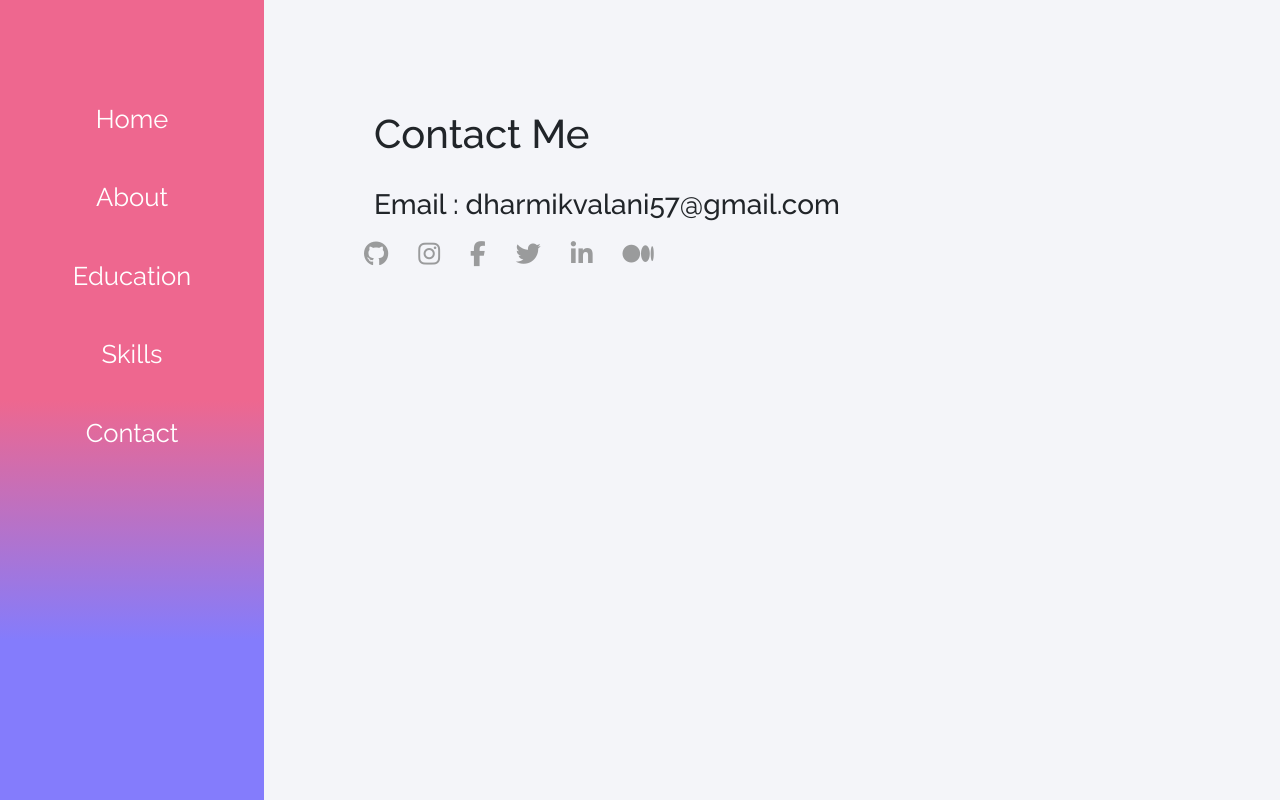
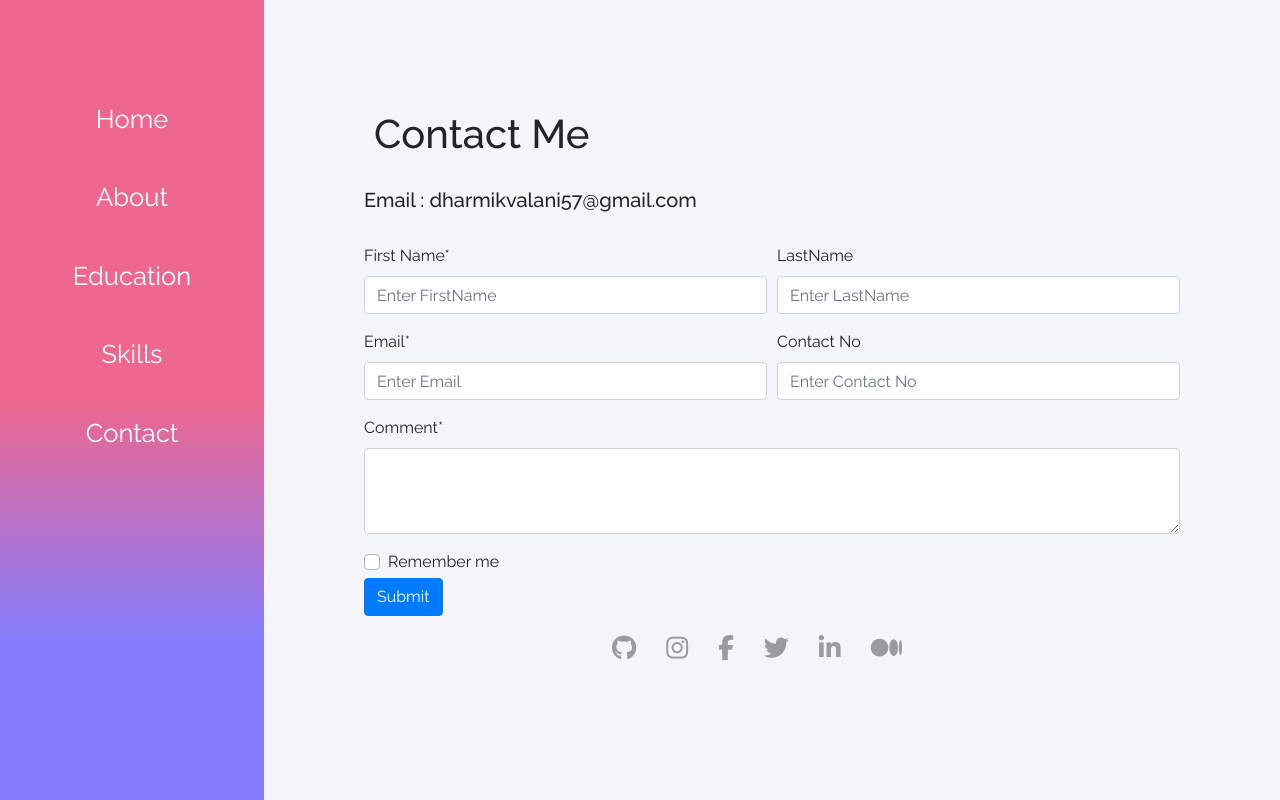
Before and after one commit to Dharmik57/portfolio-React, a React (Create React App) app: page /contact in a window 1280 px wide. Built offline with nearby package versions, Linux system fonts and the light colour scheme.

Commit message:
contactform

```diff
--- a/src/App.css
+++ b/src/App.css
@@ -88,6 +88,7 @@ h1,h2,h3,h4,p{
   margin-top: 20px;
   display: flex;
   bottom: 60px;
+  justify-content: center;
 }
 .social i
 {
--- a/src/contents/Contact.js
+++ b/src/contents/Contact.js
@@ -1,12 +1,78 @@
 import React, { Component } from 'react';
+import {Form,Col,Button} from 'react-bootstrap'
 import Social from '../components/Social';
+
+// const [validated, setValidated] = useState(false);
+
+
 class Contact extends Component {
+
+    constructor(props){
+        super(props);
+        this.state={
+            validated:false,
+
+        }
+        this.handleSubmit = this.handleSubmit.bind(this);
+    }
+     handleSubmit = (values) => {
+        // console.log('Current State is: ' + JSON.stringify(values));
+        const form = values.currentTarget;
+        if (form.checkValidity() === false) {
+            values.preventDefault();
+            values.stopPropagation();
+        }
+
+        console.log('Submitted'+ values.firstName);
+         alert( 'Submitted');
+        this.setState({ validated: true });
+      };
+
         render() {
             return (
             <div className="condiv">
                 <h1 className="subtopic">Contact Me</h1>
-                <h3>Email  :   dharmikvalani57@gmail.com</h3>
-                {/* <h3></h3> */}
+                <h5>Email  :   dharmikvalani57@gmail.com</h5>
+                <br></br>
+                <Form noValidate validated={this.state.validated} onSubmit={(values) => this.handleSubmit(values)}>
+                    <Form.Row>
+                            <Form.Group as={Col}  controlId="formfname">
+                                <Form.Label>First Name*</Form.Label>
+                                <Form.Control name="firstName" type="text" placeholder="Enter FirstName" required/>
+                                <Form.Control.Feedback  type="invalid">Please Enter Your FirstName</Form.Control.Feedback>
+                            </Form.Group>
+                            <Form.Group as={Col}  controlId="formlname">
+                                <Form.Label>LastName</Form.Label>
+                                <Form.Control type="text" placeholder="Enter LastName" />
+                            </Form.Group>
+                    </Form.Row>
+                    <Form.Row>
+                            <Form.Group as={Col} md="6" controlId="formemail">
+                                    <Form.Label>Email*</Form.Label>
+                                    <Form.Control type="email" placeholder="Enter Email" required/>
+                                    <Form.Control.Feedback type="invalid">Please Enter EmailId</Form.Control.Feedback>
+                            </Form.Group>
+                            <Form.Group as={Col} md="6" controlId="formcontact">
+                                    <Form.Label>Contact No</Form.Label>
+                                    <Form.Control type="text" placeholder="Enter Contact No"/>
+                        </Form.Group>
+                    </Form.Row>
+                    <Form.Group controlId="formcomment">
+                            <Form.Label>Comment*</Form.Label>
+                            <Form.Control as="textarea" rows="3" required/>
+                            <Form.Control.Feedback type="invalid">Please Enter Comment </Form.Control.Feedback>
+                     </Form.Group>
+                    <Form.Check
+                        type="checkbox"
+                        className="my-1 mr-sm-2"
+                        id="formcheck"
+                        label="Remember me"
+                        custom
+                    />
+                    <Button variant="primary" type="submit">
+                        Submit
+                    </Button>
+                </Form>
                 <Social/>
             </div>
             )
--- a/src/contents/Home.js
+++ b/src/contents/Home.js
@@ -2,7 +2,6 @@ import React, { Component } from 'react';
 import ReactTypingEffect  from 'react-typing-effect';
 import profilepic from '../img/dharmikimg.jpg' ;
 import Social from '../components/Social';
-import ProgressBar from 'react-bootstrap/ProgressBar'
 class Home extends Component{
     render(){
         return(
```
